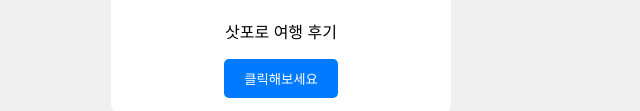
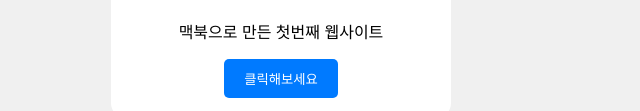
Before and after one commit to brothrone/a, a plain HTML site: page index.html in a window 1280 px wide. Shown: the part 494-605 px from the top of the page, without its empty margins (359-999 px from the left). Drawn offline with Linux system fonts and the light colour scheme.

Commit message:
Update index.html

```diff
--- a/index.html
+++ b/index.html
@@ -12,7 +12,7 @@
     <div class="card">
         <img src="sapporo.jpeg" alt="Sapporo Travel">
         <h1>안녕하세요! 👋</h1>
-        <p>삿포로 여행 후기 </p>
+        <p> 맥북으로 만든 첫번째 웹사이트 </p>
         <button onclick="alert('반가워요!')">클릭해보세요</button>
     </div>
 </body>
```
